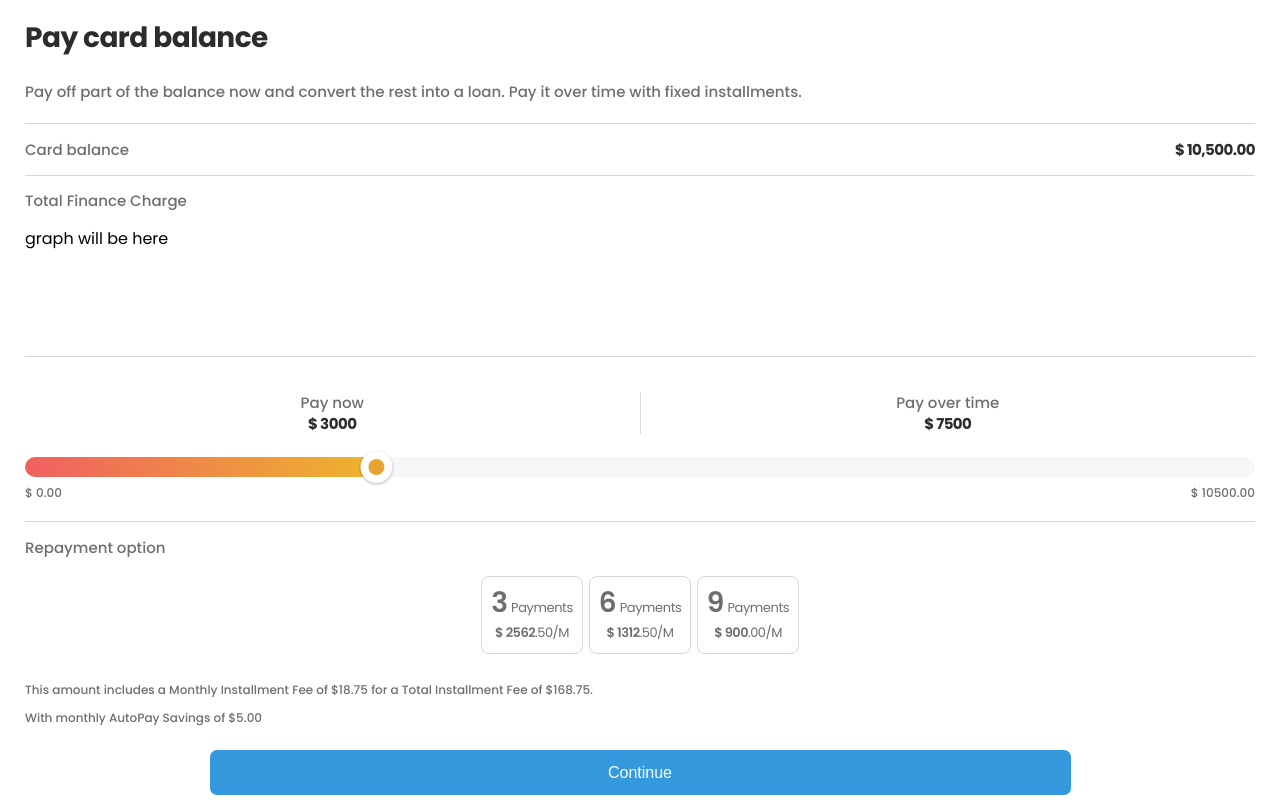
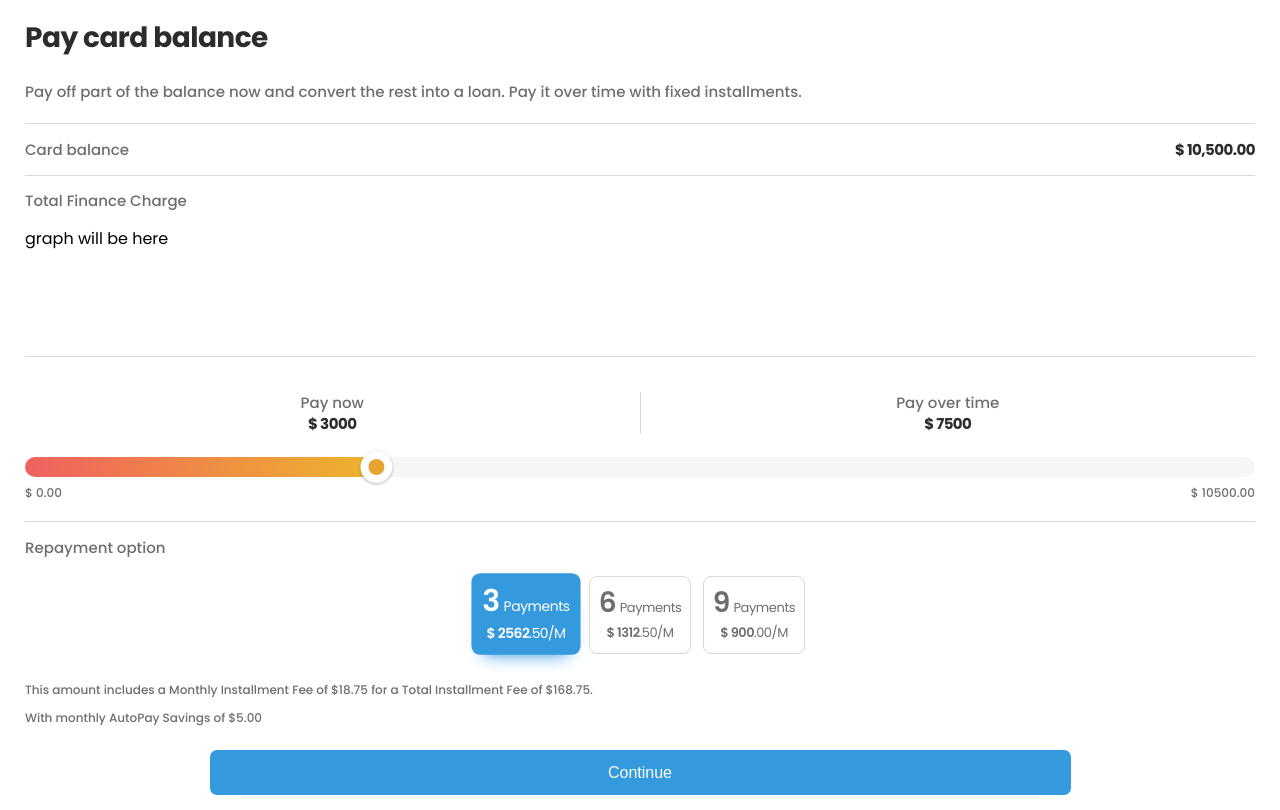
Before and after one commit to s2c130050131527/card-payment, a React (Create React App) app: page / in a window 1280 px wide. Built offline with nearby package versions, Linux system fonts and the light colour scheme.

Commit message:
feat: finish all functionality

```diff
--- a/src/components/PaybackAndSlider.jsx
+++ b/src/components/PaybackAndSlider.jsx
@@ -1,4 +1,4 @@
-import { useCallback, useContext, useMemo } from "react";
+import { useContext, useMemo } from "react";
 import { PayNowAmountContext, TotalAmountContext } from "../context";
 import styles from "./PaybackAndSlider.module.scss";
 import { Range } from "react-range";
--- a/src/components/Repayment.jsx
+++ b/src/components/Repayment.jsx
@@ -1,5 +1,5 @@
 import { useContext, useState } from "react";
-import { PayNowAmountContext, TotalAmountContext } from "../context";
+import { PayNowAmountContext } from "../context";
 import styles from "./Repayment.module.scss";
 import RepaymentOption from "./RepaymentOption";
 
--- a/src/components/RepaymentOption.jsx
+++ b/src/components/RepaymentOption.jsx
@@ -18,7 +18,10 @@ const RepaymentOption = ({ monthQty, amt, selected, onChange }) => {
     // eslint-disable-next-line react-hooks/exhaustive-deps
   }, [monthQty, amt]);
   return (
-    <div className={styles.container} onClick={() => onChange(monthQty)}>
+    <div
+      className={`${styles.container} ${selected ? styles.selected : ""}`}
+      onClick={() => onChange(monthQty)}
+    >
       <div className={styles.innerBtn} role="button" tabIndex="0">
         <div className={styles.monthTitle}>
           <span className={styles.monthQty}>{monthQty}</span>
--- a/src/components/RepaymentOption.module.scss
+++ b/src/components/RepaymentOption.module.scss
@@ -3,20 +3,42 @@
   flex-shrink: 1;
   flex-basis: 102px;
   height: 76px;
-  padding: 6px 3px;
+  padding: 6px;
   cursor: pointer;
+  &.selected {
+    .innerBtn {
+      background: rgb(53, 153, 222);
+      color: #fff;
+      transform: scale(1.07);
+      box-shadow: 0 12px 15px -12px #359ade;
+      border: none;
+    }
+  }
   .innerBtn {
+    -webkit-tap-highlight-color: rgba(255, 255, 255, 0);
+    -webkit-tap-highlight-color: rgba(0, 0, 0, 0);
+    -webkit-tap-highlight-color: transparent;
+    -webkit-touch-callout: none;
+    -webkit-user-select: none;
+    -khtml-user-select: none;
+    -moz-user-select: none;
+    -ms-user-select: none;
+    user-select: none;
+    &:focus {
+      outline: none !important;
+    }
+    outline: none;
     height: 100%;
     display: flex;
     flex-direction: column;
     justify-content: center;
     align-items: center;
     border: 1px solid rgb(216, 216, 216);
+    color: rgb(110, 110, 110);
     border-radius: 8px;
     .monthTitle {
       font-size: 13px;
       font-weight: 400;
-      color: rgb(110, 110, 110);
       line-height: 16px;
       letter-spacing: -0.4px;
 
@@ -34,7 +56,6 @@
       font-size: 13px;
       line-height: 24px;
       letter-spacing: -0.4pt;
-      color: rgb(110, 110, 110);
     }
   }
 }
```
